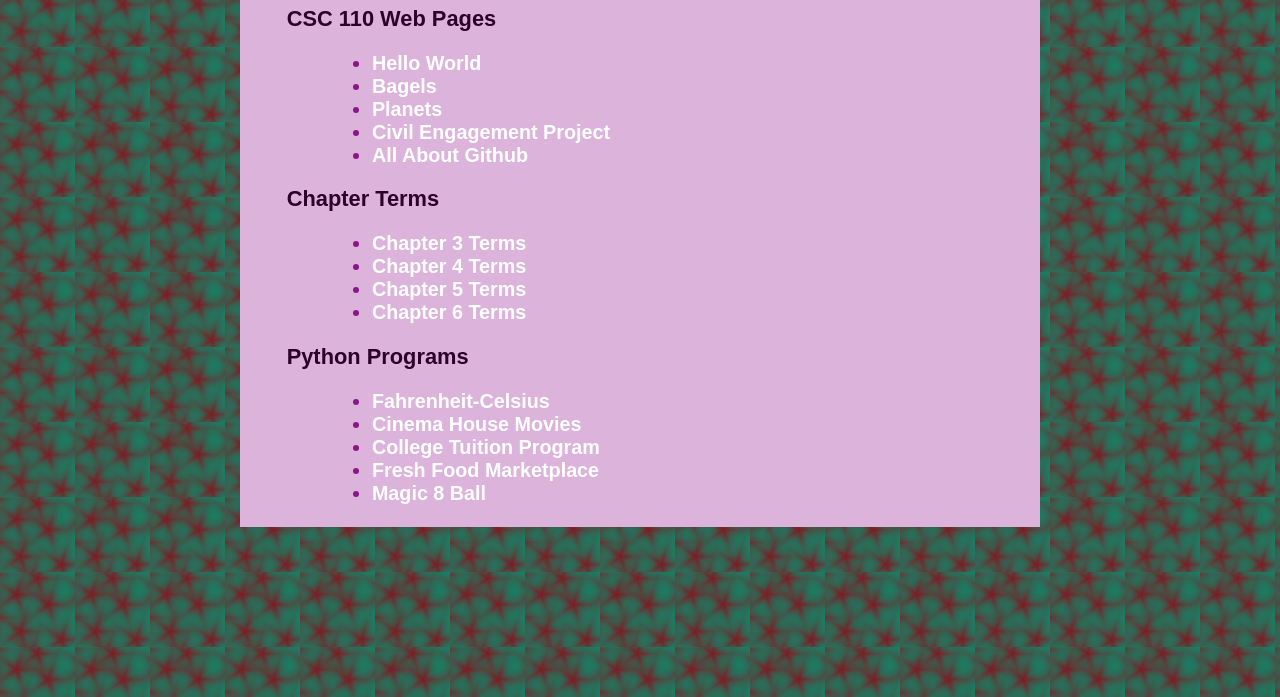
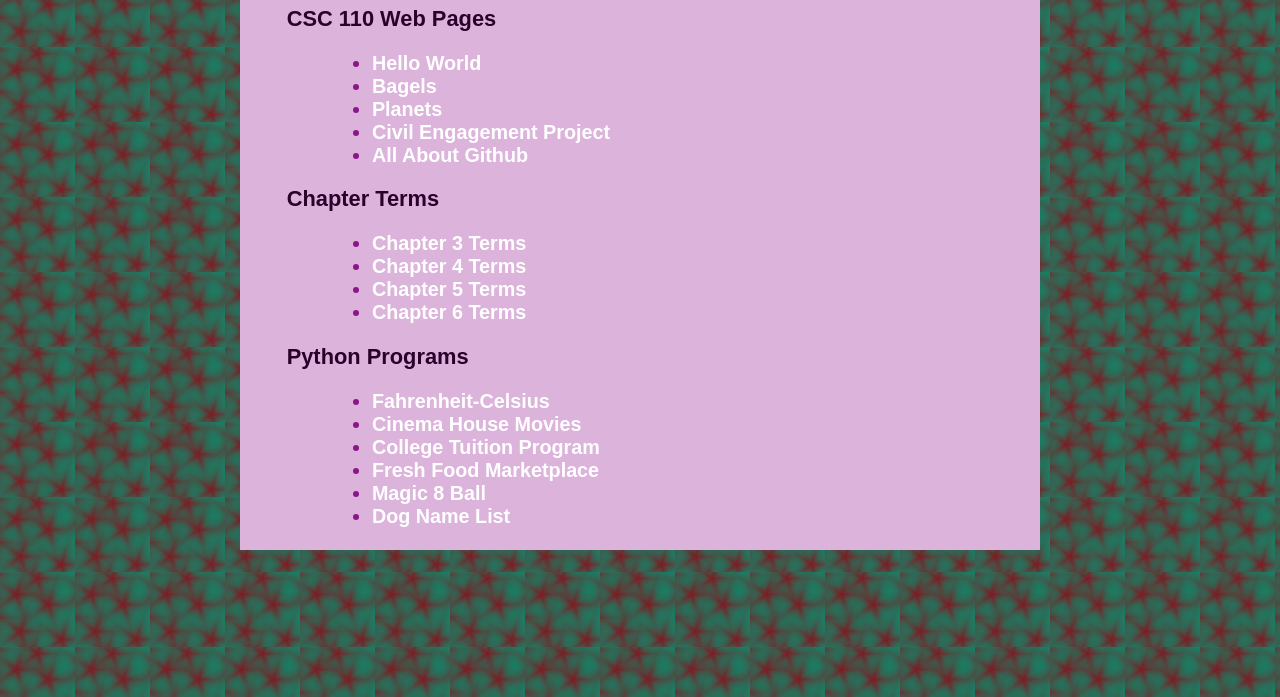
Before and after one commit to dbowyer-pvcc/dbowyer-pvcc.github.io, a plain HTML site: page index.html in a window 1280 px wide. Shown: the part 103-800 px from the top of the page. Drawn offline with Linux system fonts and the light colour scheme.

Commit message:
Update index.html

```diff
--- a/index.html
+++ b/index.html
@@ -70,6 +70,7 @@
           <li><a href= "tuition.py">College Tuition Program</a></li>
           <li><a href= "freshfood_marketplace.py">Fresh Food Marketplace</a></li>
           <li><a href= "magic8.py">Magic 8 Ball</a></li>
+          <li><a href= "dogs.py">Dog Name List</a></li>
         </ul>
     </h3>
 </table>
```
